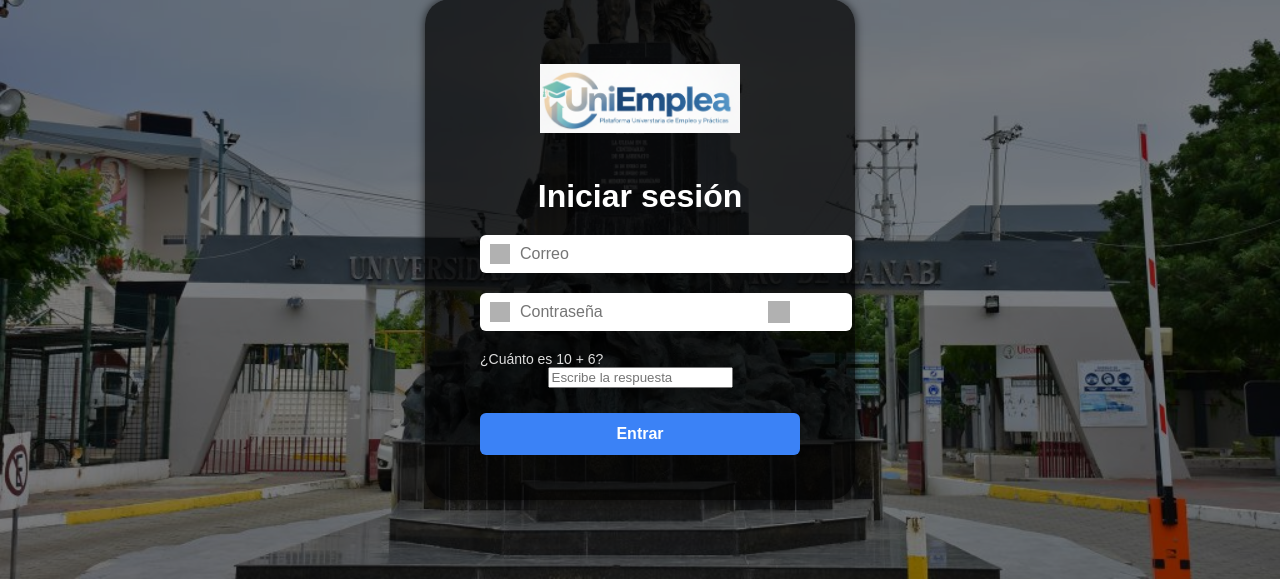
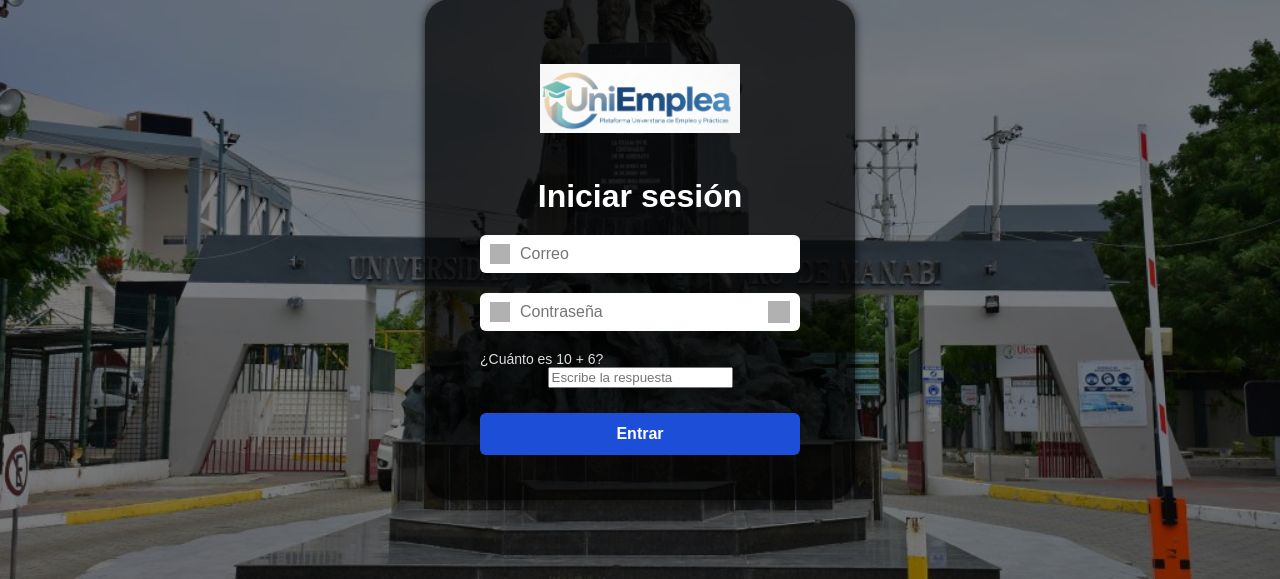
Before and after one commit to JandrySan/UniEmplea, a Flask app: page / in a window 1280 px wide. Shown: the part 221-800 px from the top of the page. Run offline with Flask 3, Linux system fonts and the light colour scheme; grey boxes are pictures that could not be loaded.

Commit message:
Mejorar el diseño del formulario de inicio de sesión: ajustar estilos, agregar botón para mostrar/ocultar contraseña y optimizar validación del captcha.

```diff
--- a/templates/login.html
+++ b/templates/login.html
@@ -57,6 +57,7 @@
       border: none;
       border-radius: 6px;
       font-size: 16px;
+      box-sizing: border-box;
     }
 
     .input-icon {
@@ -73,21 +74,32 @@
       position: relative;
     }
 
-    .password-container .toggle-icon {
+    /* SOLUCIÓN AL OJO: Convertimos el contenedor en un botón transparente interactivo */
+    .btn-toggle-password {
       position: absolute;
-      right: 10px;
+      right: 5px;
       top: 50%;
       transform: translateY(-50%);
+      background: none;
+      border: none;
+      padding: 5px;
+      margin: 0;
+      width: auto;
+      cursor: pointer;
+    }
+
+    .btn-toggle-password .toggle-icon {
       width: 22px;
       height: 22px;
-      cursor: pointer;
       opacity: 0.8;
+      display: block;
     }
 
-    button {
+    /* Botón principal de submit */
+    .btn-submit {
       width: 100%;
       padding: 12px 0;
-      background-color: #3b82f6;
+      background-color: #1d4ed8; /* Azul corregido para el contraste de antes */
       border: none;
       color: white;
       font-weight: bold;
@@ -98,30 +110,16 @@
       margin-top: 15px;
     }
 
-    button:hover {
-      background-color: #2563eb;
-    }
-
-    a {
-      color: #90cdf4;
-      text-decoration: none;
-    }
-
-    a:hover {
-      text-decoration: underline;
+    .btn-submit:hover {
+      background-color: #1e40af;
     }
 
     h1 {
       margin-bottom: 20px;
     }
 
-    p {
-      margin-top: 15px;
-      font-size: 14px;
-    }
-
     .error {
-      color: red;
+      color: #f87171; /* Un rojo más claro y legible sobre el fondo oscuro */
       font-size: 14px;
       margin-top: 10px;
     }
@@ -138,29 +136,29 @@
 <body>
 
 <form id="loginForm" method="POST" action="{{ url_for('login') }}">
-  <img src="{{ url_for('static', filename='UniEmplea3.png') }}" alt="Imagen debajo del título" style="width:200px; margin: 20px 0;">
+  <img src="{{ url_for('static', filename='UniEmplea3.png') }}" alt="Logo UniEmplea" style="width:200px; margin: 20px 0;">
   <h1>Iniciar sesión</h1>
 
-  <!-- Correo con ícono -->
   <div class="input-group">
-    <img src="https://cdn-icons-png.flaticon.com/512/1077/1077114.png" class="input-icon" alt="Correo">
+    <img src="https://cdn-icons-png.flaticon.com/512/1077/1077114.png" class="input-icon" alt="">
     <input name="correo" type="email" placeholder="Correo" required>
   </div>
 
-  <!-- Contraseña con ícono y toggle -->
   <div class="input-group password-container">
-    <img src="https://cdn-icons-png.flaticon.com/512/3064/3064155.png" class="input-icon" alt="Contraseña">
+    <img src="https://cdn-icons-png.flaticon.com/512/3064/3064155.png" class="input-icon" alt="">
     <input id="password" name="contrasena" type="password" placeholder="Contraseña" required>
-    <img src="https://cdn-icons-png.flaticon.com/512/159/159604.png" class="toggle-icon" alt="Mostrar/Ocultar" onclick="togglePassword()" title="Mostrar/Ocultar contraseña">
+
+    <button type="button" class="btn-toggle-password" onclick="togglePassword()" title="Mostrar/Ocultar contraseña" aria-label="Mostrar u ocultar contraseña">
+      <img src="https://cdn-icons-png.flaticon.com/512/159/159604.png" class="toggle-icon" alt="Ícono de ojo">
+    </button>
   </div>
 
-  <!-- CAPTCHA -->
-  <label id="captcha-label"></label>
+  <label id="captcha-label" for="captcha"></label>
   <input type="number" id="captcha" placeholder="Escribe la respuesta" required>
 
   <div class="error" id="captcha-error"></div>
 
-  <button type="submit">Entrar</button>
+  <button type="submit" class="btn-submit">Entrar</button>
 
 </form>
 
@@ -172,12 +170,14 @@
 
   document.getElementById('captcha-label').innerText = `¿Cuánto es ${num1} + ${num2}?`;
 
-  // Validar el captcha antes de enviar
+ // Validar el captcha antes de enviar
   document.getElementById('loginForm').addEventListener('submit', function (e) {
-    const respuesta = parseInt(document.getElementById('captcha').value.trim());
+    // SOLUCIÓN: Usamos Number.parseInt() en lugar del global obsoleto
+    const respuesta = Number.parseInt(document.getElementById('captcha').value.trim(), 10);
     const errorBox = document.getElementById('captcha-error');
 
-    if (isNaN(respuesta) || respuesta !== resultado) {
+    // SOLUCIÓN: Usamos Number.isNaN() en lugar del global obsoleto
+    if (Number.isNaN(respuesta) || respuesta !== resultado) {
       e.preventDefault(); // Detiene el envío del formulario
       errorBox.innerText = '❌ Captcha incorrecto. Intenta de nuevo.';
     } else {
```
